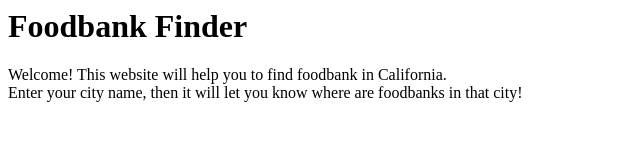
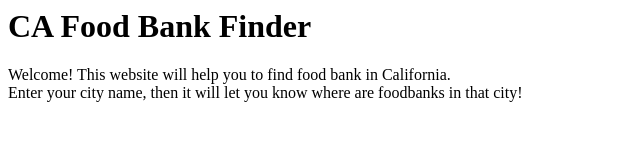
Before and after one commit to abjohnkang/food-bank-finder, a plain HTML site: page index.html in a window 1280 px wide. Shown: the whole page, without its empty margins (0-640 px from the left). Drawn offline with Linux system fonts and the light colour scheme.

Commit message:
Description

```diff
--- a/index.html
+++ b/index.html
@@ -1,3 +1,3 @@
-<h1>Foodbank Finder</h1>
-<p>Welcome! This website will help you to find foodbank in California.<br>
+<h1>CA Food Bank Finder</h1>
+<p>Welcome! This website will help you to find food bank in California.<br>
 Enter your city name, then it will let you know where are foodbanks in that city!</p>
```
Also changed, not shown: 1 other file.
